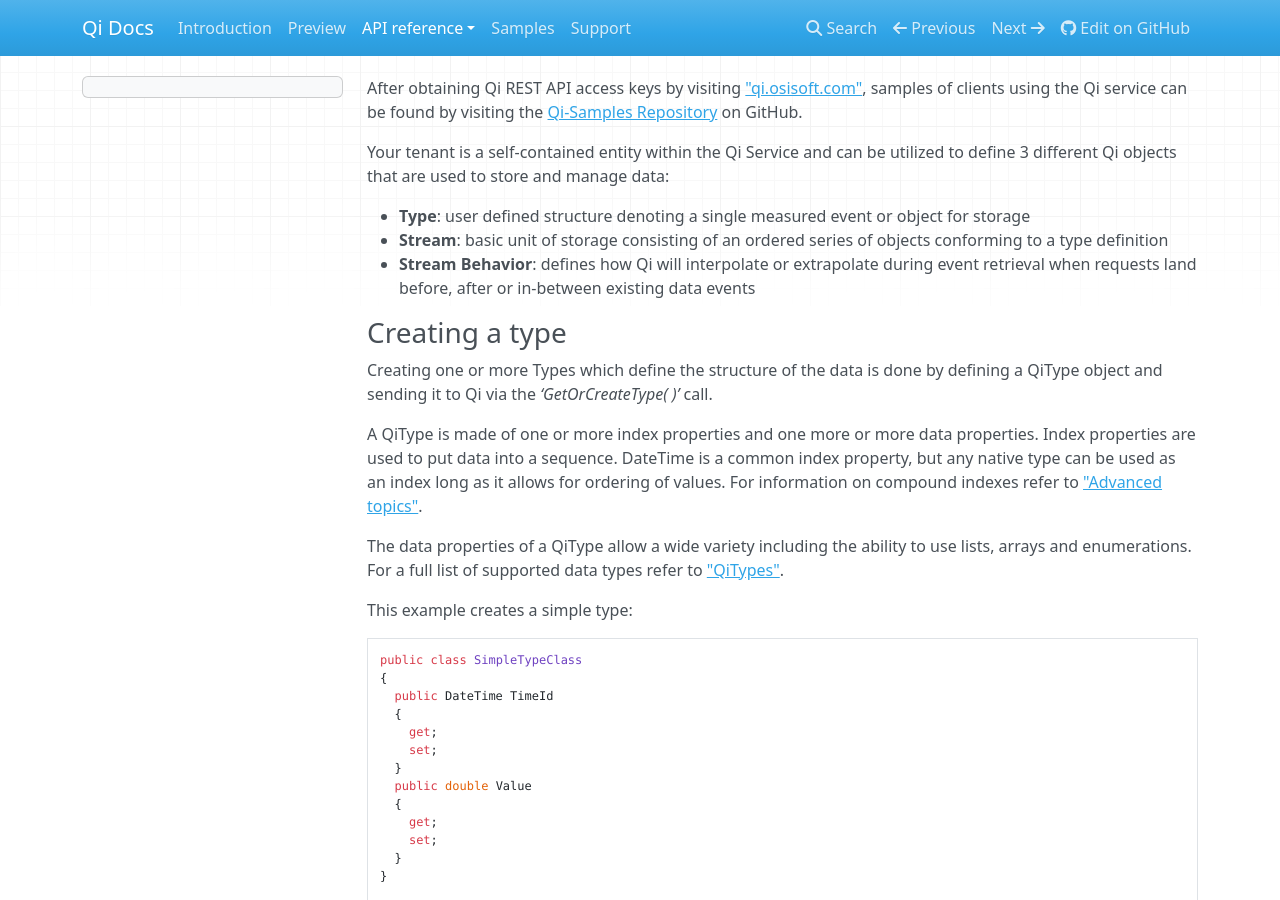
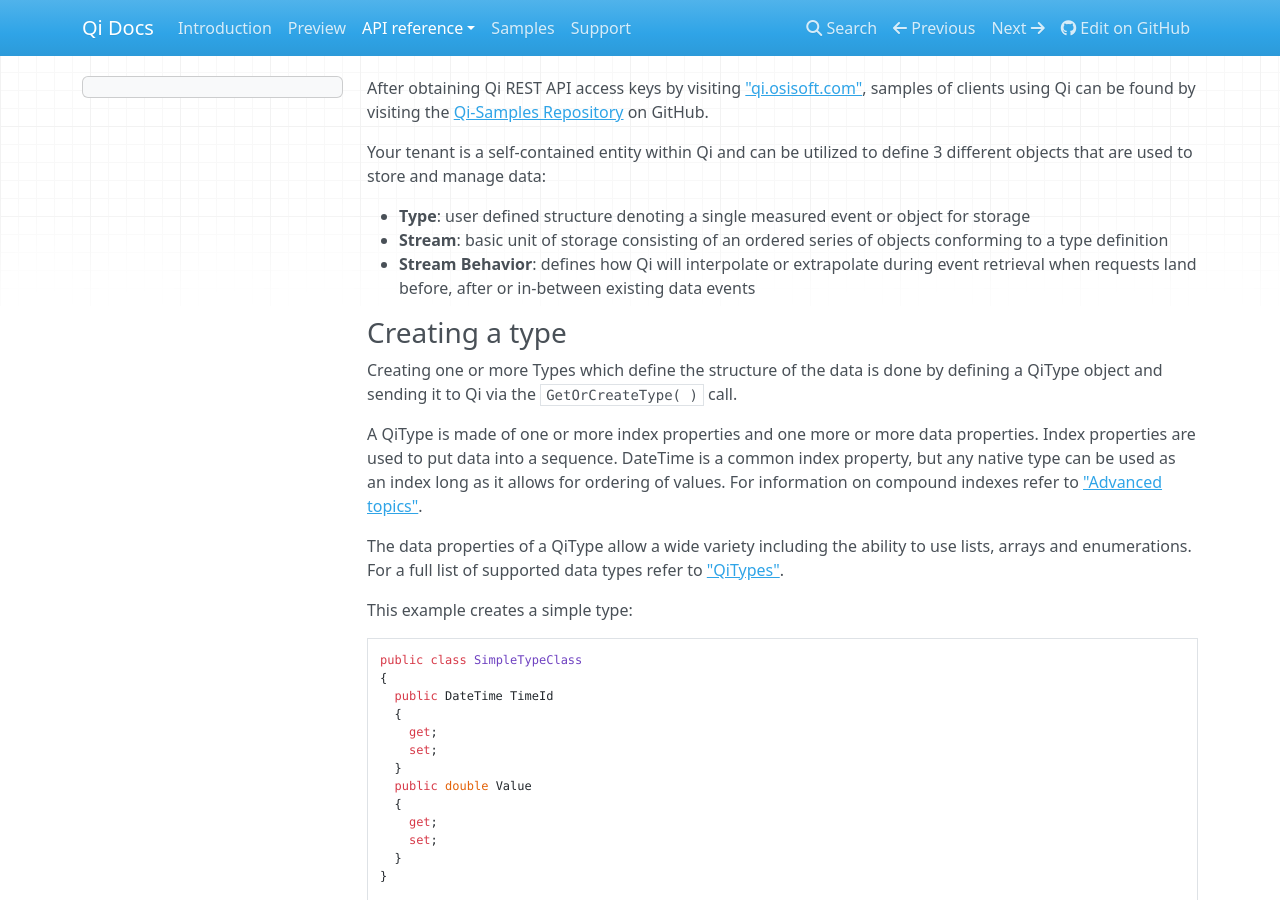
Before and after one commit to ssuryanarayanan/Qi-Docs, an MkDocs documentation site: the page built from docs/Overview.md, in a window 1280 px wide and 900 px high. Built offline with MkDocs 1.6.1, drawn with Linux system fonts in a browser that asks for light colours; nearby versions of some CDN libraries; old or Windows-style settings are respelled for this version of MkDocs.

Commit message:
Update Overview.md

```diff
--- a/docs/Overview.md
+++ b/docs/Overview.md
@@ -1,6 +1,6 @@
-After obtaining Qi REST API access keys by visiting ["qi.osisoft.com"](https://qi.osisoft.com), samples of clients using the Qi service can be found by visiting the <a href="https://github.com/osisoft/Qi-Samples" target="_blank">Qi-Samples Repository</a> on GitHub.
+After obtaining Qi REST API access keys by visiting ["qi.osisoft.com"](https://qi.osisoft.com), samples of clients using Qi can be found by visiting the <a href="https://github.com/osisoft/Qi-Samples" target="_blank">Qi-Samples Repository</a> on GitHub.
 
-Your tenant is a self-contained entity within the Qi Service and can be utilized to define 3 different Qi objects that are used to store and manage data:
+Your tenant is a self-contained entity within Qi and can be utilized to define 3 different objects that are used to store and manage data:
 
 * __Type__: user defined structure denoting a single measured event or object for storage
 * __Stream__: basic unit of storage consisting of an ordered series of objects conforming to a type definition
@@ -8,7 +8,7 @@
 
 ###Creating a type
 
-Creating one or more Types which define the structure of the data is done by defining a QiType object and sending it to Qi via the *‘GetOrCreateType( )’* call.
+Creating one or more Types which define the structure of the data is done by defining a QiType object and sending it to Qi via the `GetOrCreateType( )` call.
 
 A QiType is made of one or more index properties and one more or more data properties. Index properties are used to put data into a sequence. DateTime is a common index property, but any native type can be used as an index long as it allows for ordering of values. For information on compound indexes refer to ["Advanced topics"](https://qi-docs.readthedocs.org/en/latest/Advanced%20Topics/).
 
```
